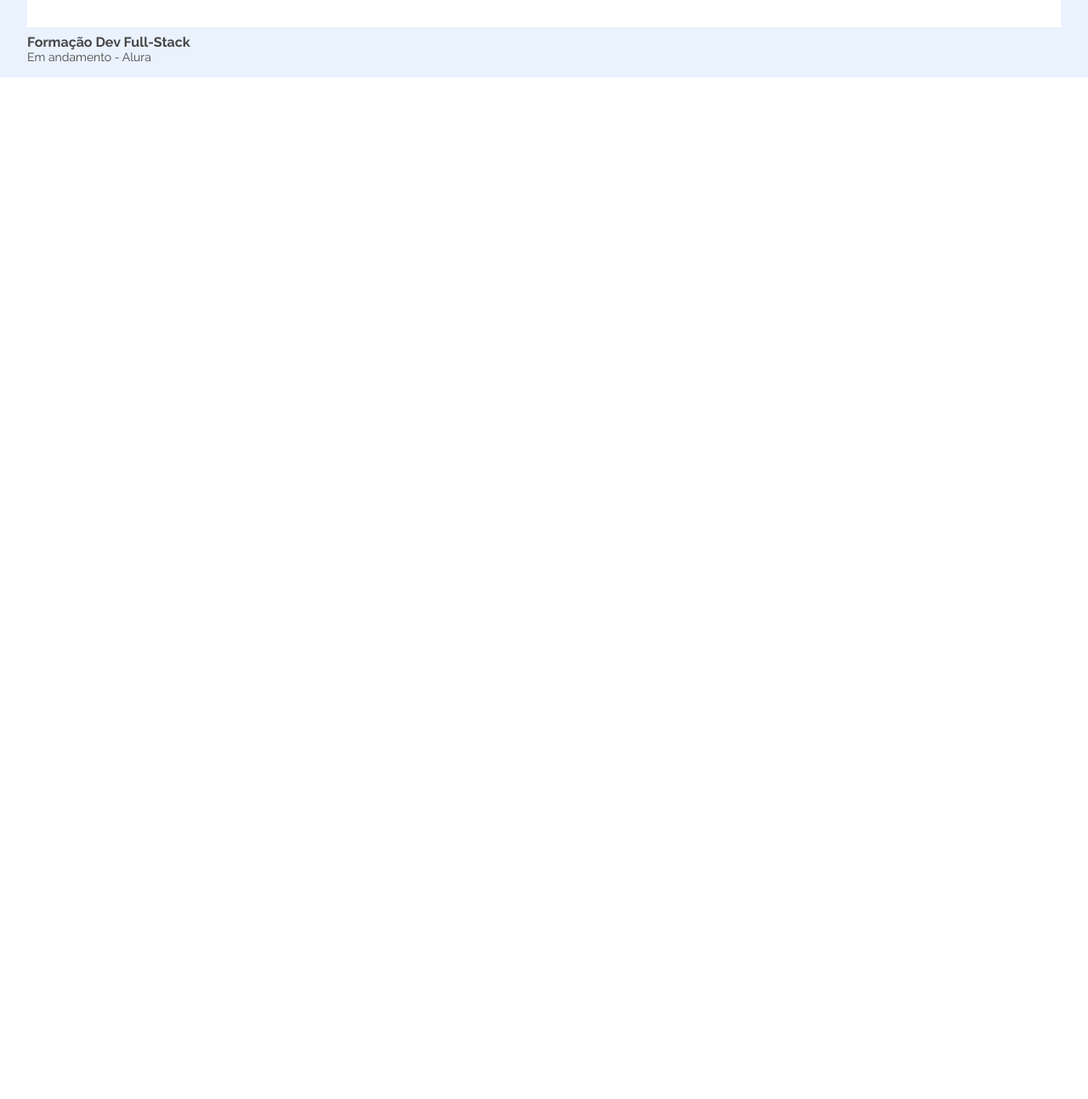
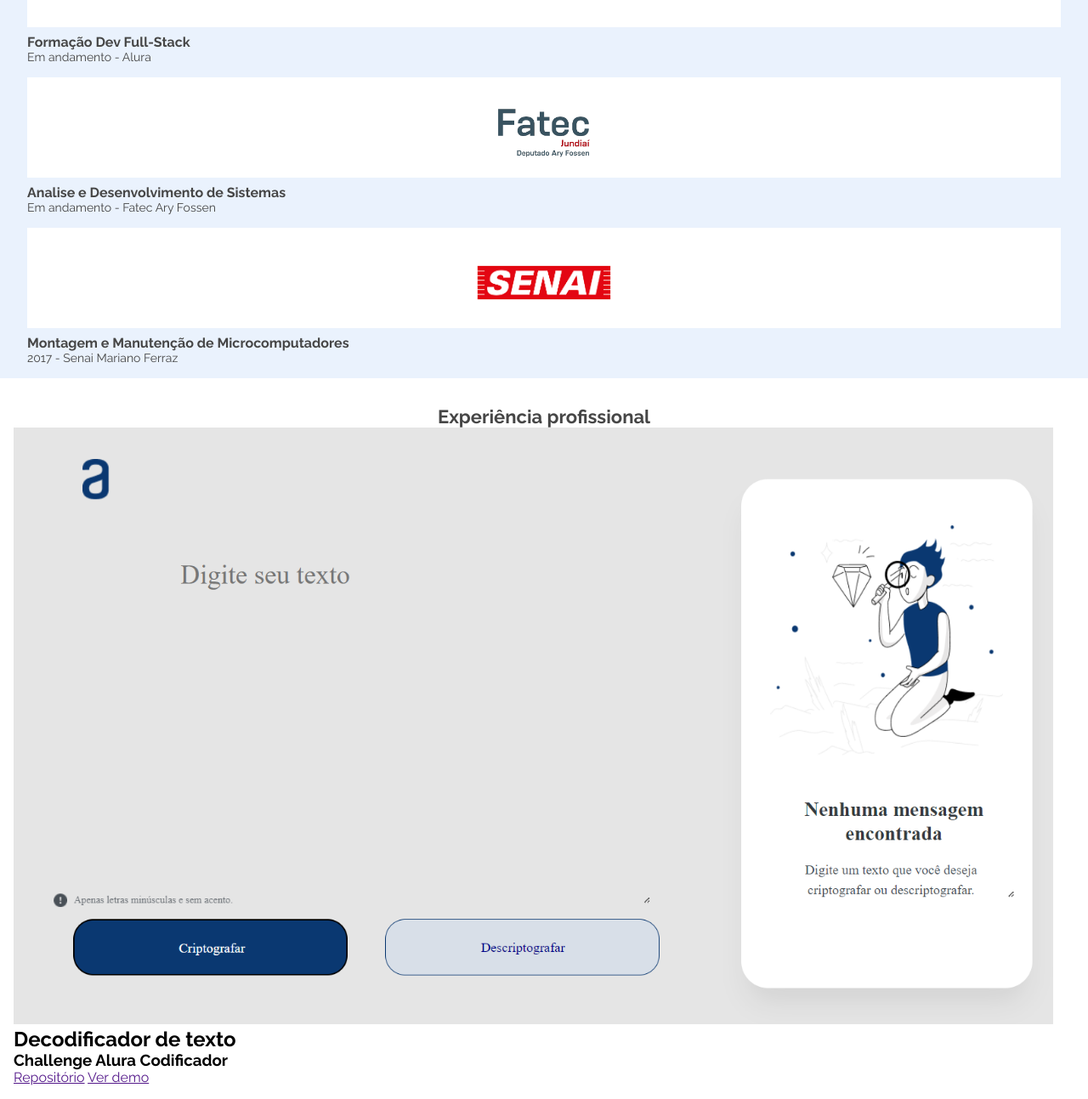
Before and after one commit to LeonardoM01/Portifolio, a plain HTML site: page index.html in a window 1280 px wide. Shown: the part 1382-2675 px from the top of the page at 85% size. Before the commit the page ends 1473 px from the top, so only its background shows below. Drawn offline with Linux system fonts and the light colour scheme.

Commit message:
experiencia profissional

```diff
--- /dev/null
+++ b/assets/css/experiencias/experiencia-img.css
@@ -0,0 +1,3 @@
+.experiencia__img {
+	width: 98%
+}
--- /dev/null
+++ b/assets/css/experiencias/experiencias-titulo.css
@@ -0,0 +1,11 @@
+.experiencias__titulo {
+
+	color: #464646;
+	font-size: 22px;
+	font-style: normal;
+	font-weight: 700;
+	line-height: 26px;
+	margin-top: 1rem;
+	text-align: center;
+	width: 100%;
+}
--- /dev/null
+++ b/assets/css/experiencias/experiencias.css
@@ -0,0 +1,5 @@
+.experiencias {
+	padding: 1rem;
+	font-family: 'Raleway';
+
+}
--- a/assets/css/formacoes/formacao-logo-img.css
+++ b/assets/css/formacoes/formacao-logo-img.css
@@ -1,3 +1,8 @@
 .formacao__logo--img {
 	margin-top: 2.1875rem;
 }
+
+.formacao__logo--img.png {
+	width: auto;
+	height: 50%;
+}
--- a/index.html
+++ b/index.html
@@ -49,6 +49,17 @@
     <link rel="stylesheet" type="text/css" href="./assets/css/formacoes/formacao-logo-img.css">
     <link rel="stylesheet" type="text/css" href="./assets/css/formacoes/formacao-data.css">
 
+    <link rel="stylesheet" type="text/css" href="./assets/css/experiencias/experiencias.css">
+    <link rel="stylesheet" type="text/css" href="./assets/css/experiencias/experiencias-titulo.css">
+    <link rel="stylesheet" type="text/css" href="./assets/css/experiencias/experiencia.css">
+    <link rel="stylesheet" type="text/css" href="./assets/css/experiencias/experiencia-img.css">
+    <link rel="stylesheet" type="text/css" href="./assets/css/experiencias/experiencia-titulo.css">
+    <link rel="stylesheet" type="text/css" href="./assets/css/experiencias/experiencia-descricao.css">
+    <link rel="stylesheet" type="text/css" href="./assets/css/experiencias/experiencia-botoes.css">
+    <link rel="stylesheet" type="text/css" href="./assets/css/experiencias/experiencia-botao.css">
+
+
+
 
 </head>
 <body>
@@ -85,13 +96,11 @@
 				</ul>
 			</nav>
 		</section>
-
 		<section class="sobre">
 			<h2 class="sobre__titulo">Sobre Mim</h2>
 			<h3 class="sobre__descricao">Meu nome completo é Leonardo Miguel Vieira Santos, tenho 21 anos e sou da cidade de Franco da Rocha - SP. Atualmente estou cursando Analise e Desenvolvimento de Sistemas na Fatec Ary Fossen, além de estar realizando o programa ONE BR, realizado pela Oracle em parceria com a Alura.<br><br>Busco por um estágio na área de programação para utilizar os conhecimentos adquiridos e certificar a minha profissionalização.</h3>
 			<img class="sobre__assinatura" src="./assets/img/assinatura.png" alt="Assinatura">
 		</section>
-
 		<section class="skills">
 			<h2 class="skills__titulo">Skills</h2>
 			<div class="skill">
@@ -107,7 +116,6 @@
 				<h3 class="skill__titulo">Java Script</h3>
 			</div>
 		</section>
-
 		<section class="skills">
 			<h2 class="skills__titulo">Hobbies</h2>
 			<div class="skill">
@@ -127,7 +135,6 @@
 				<h3 class="skill__titulo">Jogar</h3>
 			</div>
 		</section>
-
 		<section class="formacoes">
 			<h2 class="formacoes__titulo">Formação Acadêmica</h2>
 			<div class="formacao">
@@ -135,6 +142,30 @@
 				<h2 class="formacao__titulo">Formação Dev Full-Stack</h2>
 				<h3 class="formacao__data">Em andamento - Alura</h3>
 			</div>
+			<div class="formacao">
+				<div class="formacao__logo "><img src="./assets/img/formacoes/fatec.png" alt="" class="formacao__logo--img png"></div>
+				<h2 class="formacao__titulo">Analise e Desenvolvimento de Sistemas</h2>
+				<h3 class="formacao__data">Em andamento - Fatec Ary Fossen</h3>
+			</div>
+			<div class="formacao">
+				<div class="formacao__logo "><img src="./assets/img/formacoes/senai.png" alt="" class="formacao__logo--img png"></div>
+				<h2 class="formacao__titulo">Montagem e Manutenção de Microcomputadores</h2>
+				<h3 class="formacao__data">2017 - Senai Mariano Ferraz</h3>
+			</div>
+		</section>
+
+		<section class="experiencias">
+			<h2 class="experiencias__titulo">Experiência profissional</h2>
+			<div class="experiencia">
+				<img src="./assets/img/experiencias/decodificador.png" alt="Print Decodificador" class="experiencia__img">
+				<h2 class="experiencia__titulo">Decodificador de texto</h2>
+				<h3 class="experiencia__descricao">Challenge Alura Codificador</h3>
+			</div>
+			<div class="experiencia__botoes">
+				<a href="" class="experiencia__botao">Repositório</a>
+				<a href="" class="experiencia__botao">Ver demo</a>
+			</div>
+
 		</section>
 
 	</main>
```
Also changed, not shown: assets/css/experiencias/experiencia-botao.css (added), assets/css/experiencias/experiencia-botoes.css (added), assets/css/experiencias/experiencia-descricao.css (added), assets/css/experiencias/experiencia-titulo.css (added), assets/css/experiencias/experiencia.css (added), assets/img/Experiencias/decodificador.png (added), assets/img/Formacoes/fatec.png (added), assets/img/Formacoes/senai.png (added).
